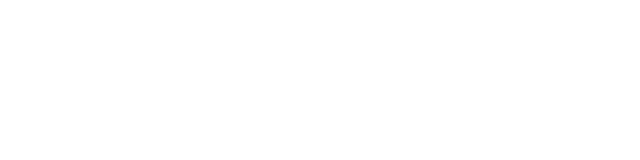
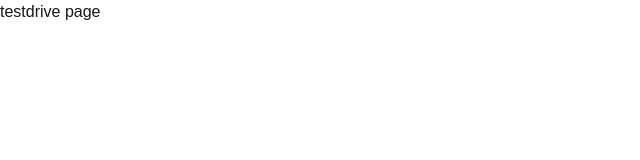
Before and after one commit to enlightened1one/cms-frontend, a Next.js app: page /testdrive in a window 1280 px wide. Shown: the top 160 px of the page, without its empty margins (0-640 px from the left). Built offline with nearby package versions, Linux system fonts and the light colour scheme.

Commit message:
10:23AM 3/10/2026

```diff
--- /dev/null
+++ b/app/testdrive/page.tsx
@@ -0,0 +1,12 @@
+import React from "react";
+
+const page = () => {
+  return (
+    // <div className="w-full h-screen flex items-center justify-center">
+    //   <button className="bg-w">testdrive buitton</button>
+    // </div>
+    <h1 className='bg-h'>testdrive page</h1>
+  );
+};
+
+export default page;
--- a/components/ui/loader.tsx
+++ b/components/ui/loader.tsx
@@ -0,0 +1,9 @@
+import React from 'react'
+
+const loader = () => {
+  return (
+    <div>loader</div>
+  )
+}
+
+export default loader
```
